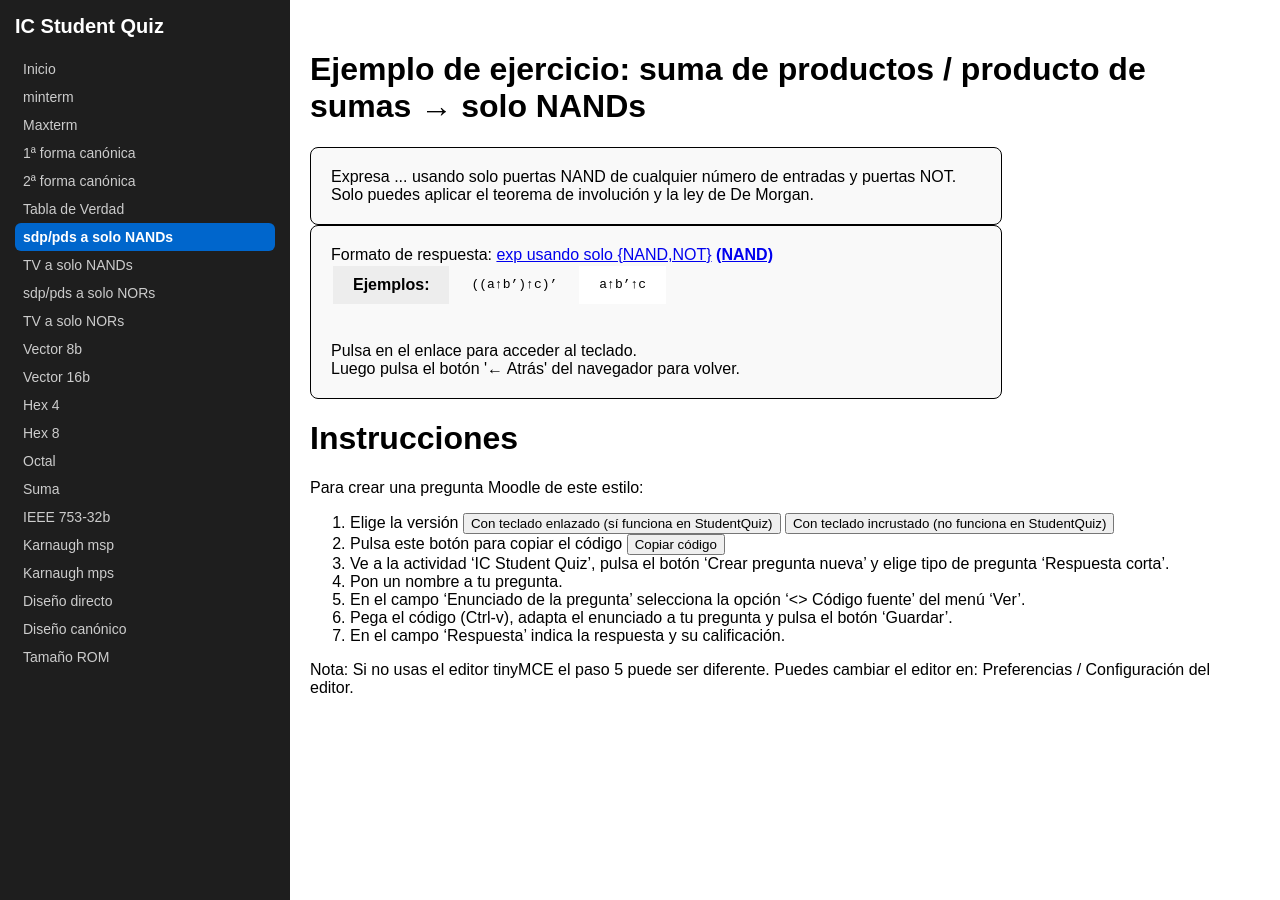
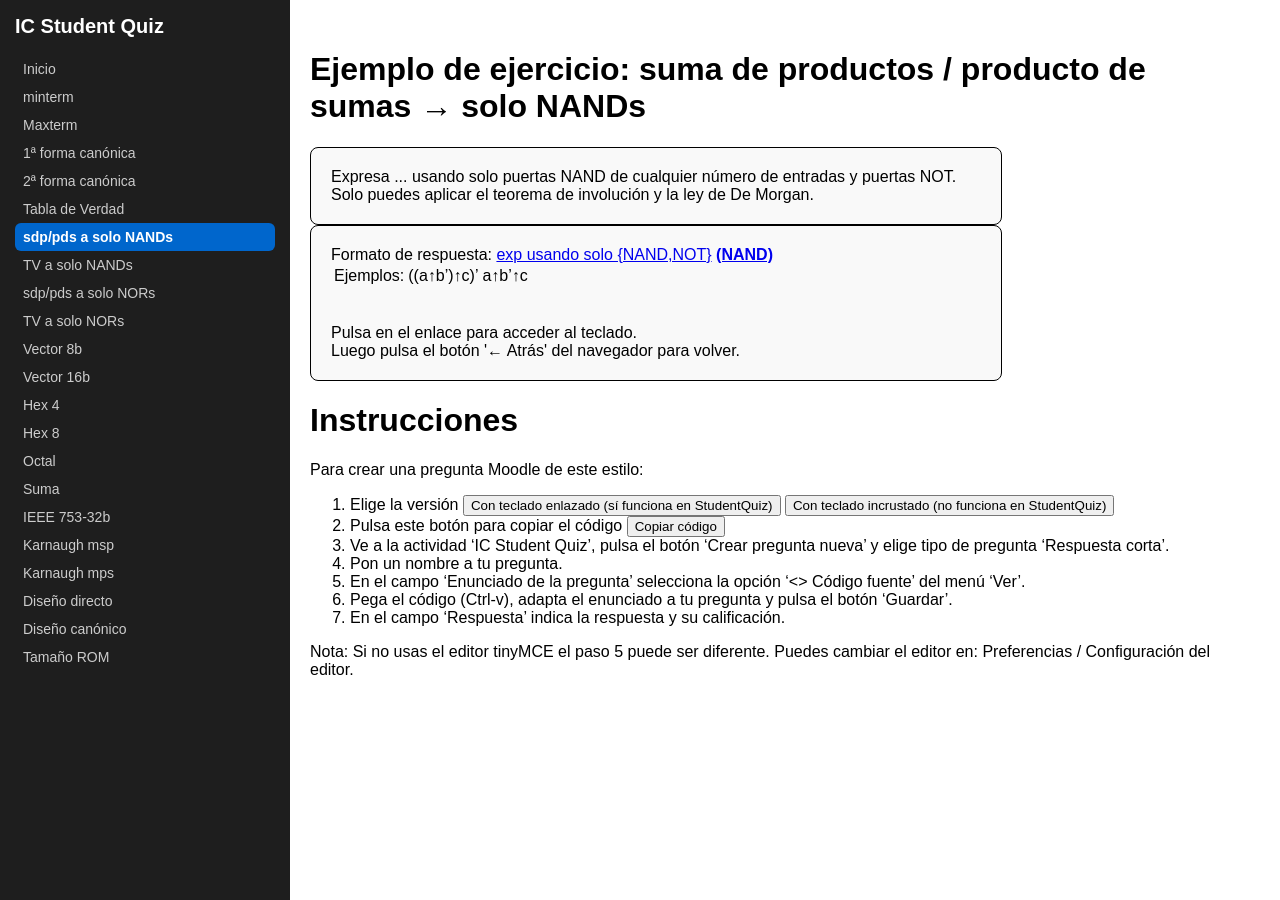
Before and after one commit to mglfcn/ic-student-quiz, a Jekyll site: the page built from sdp-pds-a-solo-nands.md, in a window 1280 px wide. Built offline with Jekyll 4.4.1, drawn with Linux system fonts in a browser that asks for light colours.

Commit message:
Update sdp-pds-a-solo-nands.md

```diff
--- a/sdp-pds-a-solo-nands.md
+++ b/sdp-pds-a-solo-nands.md
@@ -17,9 +17,9 @@ Formato de respuesta: <a href="https://webdiis.unizar.es/~luisma/ic/teclado_NAND
 
 <table>
   <tr>
-    <td style="padding: 10px 20px; background-color: #ededed; vertical-align: middle; font-weight: bold;">Ejemplos:</td>
-    <td style="padding: 10px 20px; background-color: #f9f9f9; vertical-align: middle; font-family: monospace;">((a↑b’)↑c)’</td>
-    <td style="padding: 10px 20px; background-color: #ffffff; vertical-align: middle; font-family: monospace;">a↑b’↑c</td>
+    <td>Ejemplos:</td>
+    <td>((a↑b’)↑c)’</td>
+    <td>a↑b’↑c</td>
   </tr>
 </table><br><br>
 {% endcapture %}
```
